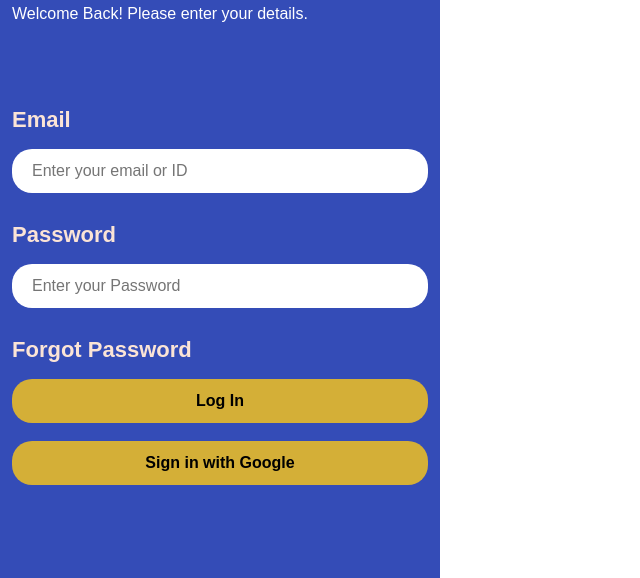
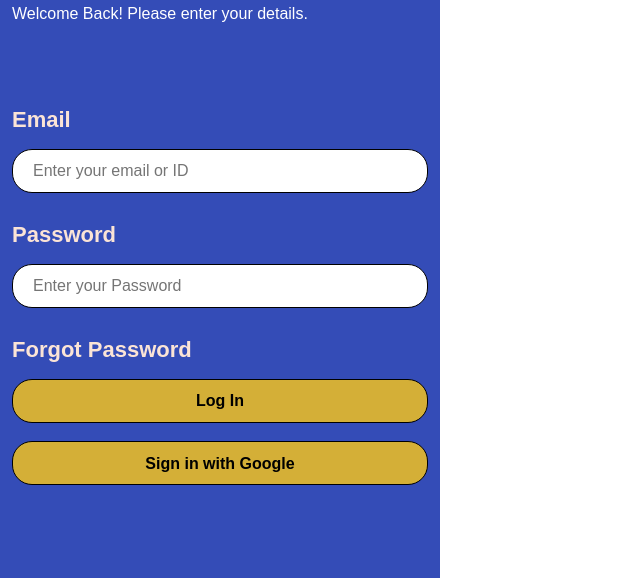
Before and after one commit to Ealrak/TIL, a plain HTML site: page html_level1/w3schools/main.html in a window 1280 px wide. Shown: the part 222-800 px from the top of the page, without its empty margins (0-640 px from the left). Drawn offline with Linux system fonts and the light colour scheme; a web font is replaced by a local one.

Commit message:
w3school 완성

```diff
--- a/html_level1/w3schools/styles/main.css
+++ b/html_level1/w3schools/styles/main.css
@@ -1,9 +1,7 @@
 #wrap {
-    width:440px;
-    height:956px;
+    width:440px; height:956px;
     background-color:#344CB7;
     padding-left:12px;
-
 }
 #wrap h1 {
     color:#D4AF37;
@@ -31,25 +29,23 @@
 #wrap #login_frm p input {
     width:416px;
     height:44px;
-    border-color:#000;
+    border:1px solid #000;
     border-radius:20px;
     padding-left:20px;
 }
 #wrap #login_frm p #login {
     width:416px;
     height:44px;
-    border-color:#000;
+    border:1px solid #000;
     background-color:#D4AF37;
     border-radius:20px;
     font-weight:600;
     margin-bottom:18px;
 }
 #wrap #login_frm p .google_login {
-    width:416px;
-    height:44px;
-    border-color:#000;
+    width:416px; height:44px;
+    border-radius:20px; border:1px solid #000;
     background-color:#D4AF37;
-    border-radius:20px;
     font-weight:600;
     margin-bottom:133px;
     display:block;
```
